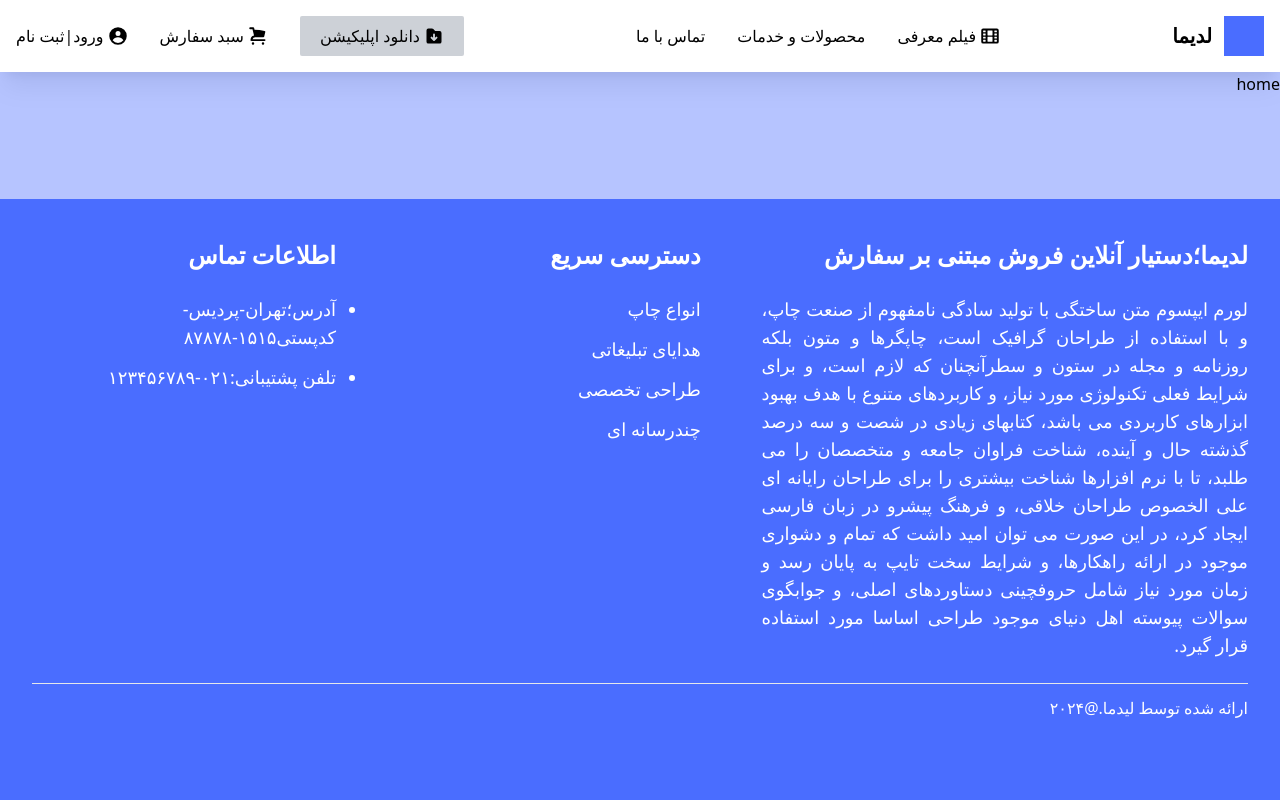
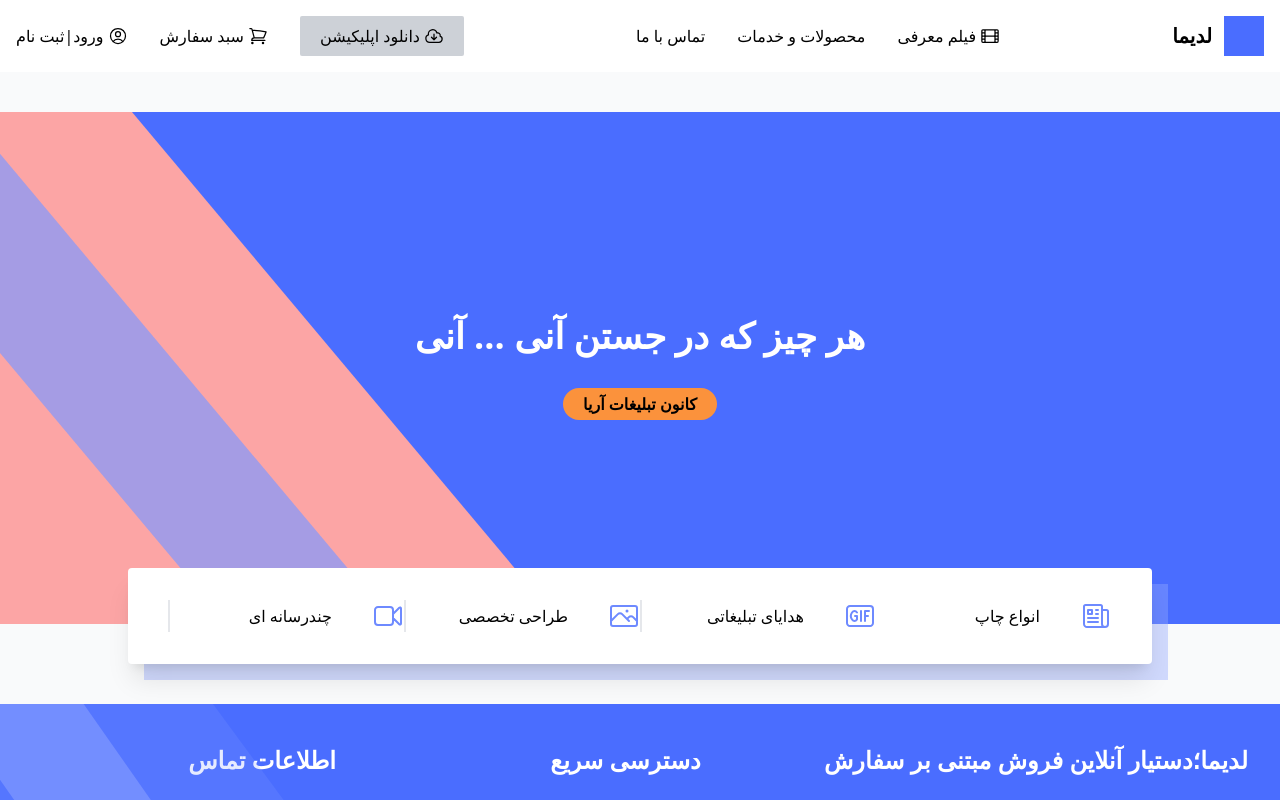
Before and after one commit to ghazaleaghaei/Ledima, a Next.js app: page / in a window 1280 px wide. Shown: the top 800 px of the page. Built offline with nearby package versions, Linux system fonts and the light colour scheme.

Commit message:
commited by script

```diff
--- /dev/null
+++ b/src/app/Components/Index/Hero.tsx
@@ -0,0 +1,65 @@
+import { PhotoIcon } from "@heroicons/react/24/outline"
+import { VideoCameraIcon } from "@heroicons/react/24/outline"
+import { GifIcon } from "@heroicons/react/24/outline"
+import { NewspaperIcon } from "@heroicons/react/24/outline"
+
+const hero = {
+    title: "هر چیز که در جستن آنی ... آنی",
+    subTitle: "کانون تبلیغات آریا",
+    link: "/",
+    categories: [
+        {
+            title: "انواع چاپ",
+            icon: <NewspaperIcon className="w-8 aspect-square stroke-primary-700" />,
+            link: "/",
+        },
+        {
+            title: "هدایای تبلیغاتی",
+            icon: <GifIcon className="w-8 aspect-square stroke-primary-700" />,
+            link: "/",
+        },
+        {
+            title: "طراحی تخصصی",
+            icon: <PhotoIcon className="w-8 aspect-square stroke-primary-700" />,
+            link: "/",
+        },
+        {
+            title: "چندرسانه ای",
+            icon: <VideoCameraIcon className="w-8 aspect-square stroke-primary-700" />,
+            link: "/",
+        },
+    ]
+}
+
+const Hero = () => {
+    return (<section className="mt-10 mb-20 relative flex justify-center">
+        <div className="w-full bg-primary-900 aspect-[5/2] flex flex-col justify-center content-between items-center gap-8 relative overflow-hidden">
+            <h1 className="text-white text-4xl font-bold">
+                {hero.title}
+            </h1>
+            <p className="bg-orange-400 px-5 py-1 rounded-full font-bold">
+                <a>
+                    {hero.subTitle}
+                </a>
+            </p>
+            <div className="bg-red-300 w-full h-[calc(100%+100px)] absolute -top-12 -end-[54vw] rotate-[50deg] bg-primary-600/20 after:w-full after:h-32 after:bg-primary-600/70 after:absolute after:top-32 after:start-0 z-40"></div>
+        </div>
+        <div className="absolute w-full max-w-5xl mx-auto -bottom-10 bg-white px-10 py-8 rounded shadow-xl z-40">
+            <ul className="grid grid-cols-4 divide-x-2 w-full">
+                {hero.categories.map((item, index) => <li key={index}>
+                    <a
+                        aria-label={item.title}
+                        href={item.link}
+                        className="flex gap-10 items-center"
+                    >
+                        {item.icon}
+                        {item.title}
+                    </a>
+                </li>)}
+            </ul>
+        </div>
+        <div className="bg-primary-500/40 h-24 w-full absolute -bottom-14 start-28 z-0 max-w-5xl mx-auto"></div>
+    </section>
+    )
+}
+export default Hero
--- a/src/app/Components/Layout/Footer.tsx
+++ b/src/app/Components/Layout/Footer.tsx
@@ -33,7 +33,7 @@ const footerItems = {
 }
 
 const Footer = () => {
-    return (<footer className="bg-primary-900 text-white px-8 pb-20 pt-10 relative w-full h-fit">
+    return (<footer className="bg-primary-900 text-white px-8 pb-20 pt-10 relative w-full h-fit overflow-hidden">
         <aside className="flex max-w-7xl mx-auto gap-10 justify-between mb-6">
             <article className="basis-2/5">
                 <h3 className="text-2xl mb-6 font-bold">
@@ -71,6 +71,7 @@ const Footer = () => {
         <aside className="mt-3">
             <span>{footerItems.copyright}</span>
         </aside>
+        <div className="border-b-primary-600/20 border-b-[68vw] border-r-[50vw] border-r-transparent w-2/3 h-full absolute top-0 end-0 before:absolute before:w-28 before:aspect-[1/13] before:-top-40 before:-start-[120%] before:2xl:-start-3/4 before:bg-primary-600/70 before:rotate-[-35deg]"></div>
     </footer>
     )
 }
--- a/src/app/Components/Layout/Header.tsx
+++ b/src/app/Components/Layout/Header.tsx
@@ -1,6 +1,9 @@
+import { CloudArrowDownIcon } from "@heroicons/react/24/outline";
 import DesktopMenu from "./DesktopMenu";
 import MobileMenu from "./MobileMenu"
-import { FilmIcon, FolderArrowDownIcon, ShoppingCartIcon, UserCircleIcon, } from "@heroicons/react/16/solid"
+import { ShoppingCartIcon } from "@heroicons/react/24/outline";
+import { FilmIcon } from "@heroicons/react/24/outline";
+import { UserCircleIcon } from "@heroicons/react/24/outline";
 
 interface Item {
     title: string;
@@ -12,7 +15,7 @@ const menuItems: Item[] = [
     {
         title: "فیلم معرفی",
         link: "/",
-        icon: <FilmIcon className="fill-black w-8 aspect-square lg:w-5" />
+        icon: <FilmIcon className="stroke-black w-8 aspect-square lg:w-5" />
     },
     {
         title: "محصولات و خدمات",
@@ -25,17 +28,17 @@ const menuItems: Item[] = [
     {
         title: "دانلود اپلیکیشن",
         link: "/",
-        icon: <FolderArrowDownIcon className="fill-black w-8 aspect-square lg:w-5" />
+        icon: <CloudArrowDownIcon className="stroke-black w-8 aspect-square lg:w-5" />
     },
     {
         title: " سبد سفارش",
         link: "/",
-        icon: <ShoppingCartIcon className="fill-black w-8 aspect-square lg:w-5" />
+        icon: <ShoppingCartIcon className="stroke-black w-8 aspect-square lg:w-5" />
     },
     {
         title: "ورود|ثبت نام",
         link: "/",
-        icon: <UserCircleIcon className="fill-black w-8 aspect-square lg:w-5" />
+        icon: <UserCircleIcon className="stroke-black w-8 aspect-square lg:w-5" />
     },
 
 ]
@@ -44,7 +47,7 @@ const menuItems: Item[] = [
 const Header = ({
 
 }) => {
-    return <header className="shadow-xl p-4 flex w-full justify-between max-w-7xl mx-auto">
+    return <header className="shadow shadow-primary-900 h-fit p-4 flex w-full justify-between max-w-7xl mx-auto">
         <div className="flex gap-3 items-center text-xl">
             <div className="w-10 aspect-square bg-primary-900" />
             <strong>لدیما</strong>
--- a/src/app/page.tsx
+++ b/src/app/page.tsx
@@ -1,6 +1,9 @@
+import Hero from "./Components/Index/Hero";
 
 export default function Home() {
     return (
-        <h1 className="bg-primary-700/50 h-fit flex-1">home</h1>
+        <main className="bg-secondary-50 h-fit flex-1 max-w-7xl mx-auto w-full">
+            <Hero />
+        </main>
     );
 }
```
